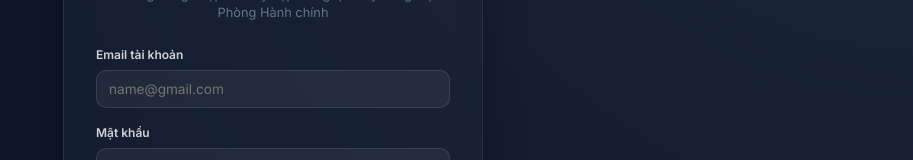
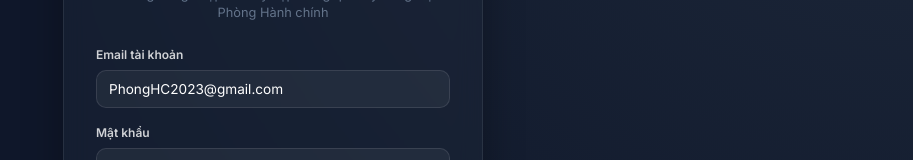
Before and after one commit to nguyenhuyphidn-lgtm/quan-ly-cong-viec-phong-hanh-chinh, a React (Vite) app: page /#dashboard in a window 1280 px wide. Shown: the part 307-467 px from the top of the page, without its empty margins (367-1280 px from the left). Built offline with nearby package versions, Linux system fonts and the light colour scheme.

Commit message:
feat: pre-fill login email with PhongHC2023@gmail.com

```diff
--- a/src/App.jsx
+++ b/src/App.jsx
@@ -67,7 +67,7 @@ export default function App() {
     return localStorage.getItem("isLoggedIn") === "true";
   });
   const [isLoggingIn, setIsLoggingIn] = useState(false);
-  const [loginEmail, setLoginEmail] = useState("");
+  const [loginEmail, setLoginEmail] = useState("PhongHC2023@gmail.com");
   const [loginPassword, setLoginPassword] = useState("");
   const [loginError, setLoginError] = useState("");
 
@@ -81,7 +81,6 @@ export default function App() {
         setIsLoggedIn(true);
         setIsLoggingIn(false);
         localStorage.setItem("isLoggedIn", "true");
-        setLoginEmail("");
         setLoginPassword("");
       }, 800);
     } else {
```
